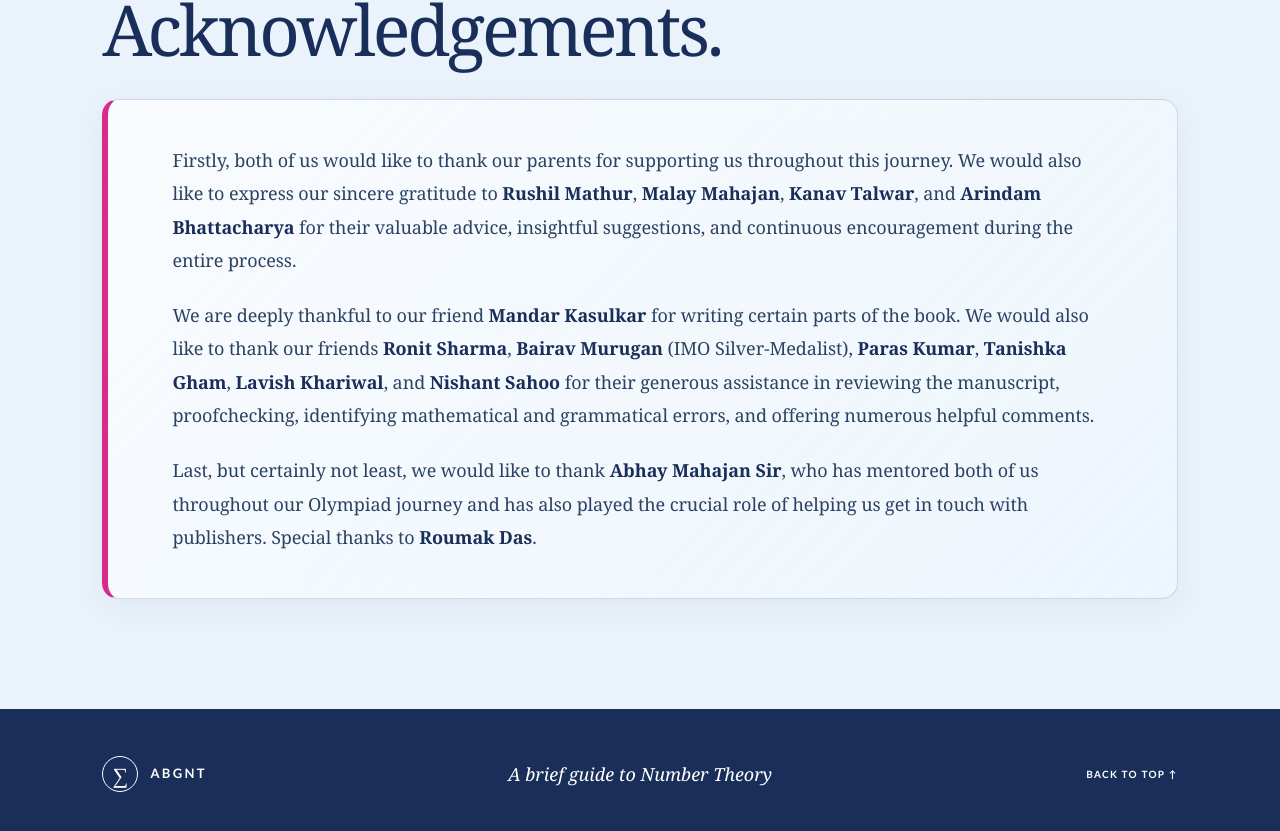
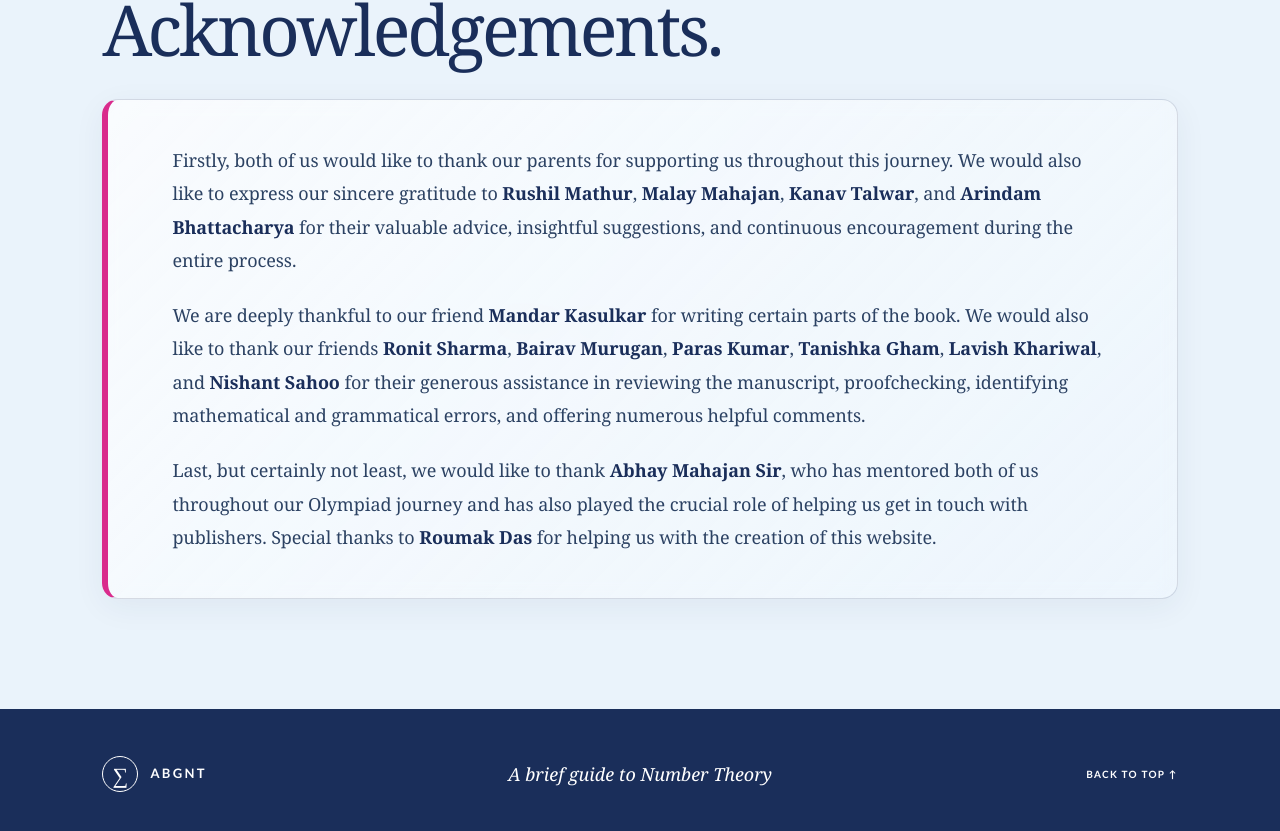
Before and after one commit to brief-guide-to-numbe-theory/number-theory-book, a Next.js app: page / in a window 1280 px wide. Shown: the part 5389-6220 px from the top of the page. Built offline with nearby package versions, Linux system fonts and the light colour scheme.

Commit message:
Revise acknowledgments section in page.tsx
Updated acknowledgments to include additional contributions and clarify roles.

```diff
--- a/app/page.tsx
+++ b/app/page.tsx
@@ -421,10 +421,10 @@ export default function Home() {
                   Firstly, both of us would like to thank our parents for supporting us throughout this journey. We would also like to express our sincere gratitude to <strong>Rushil Mathur</strong>, <strong>Malay Mahajan</strong>, <strong>Kanav Talwar</strong>, and <strong>Arindam Bhattacharya</strong> for their valuable advice, insightful suggestions, and continuous encouragement during the entire process.
                 </p>
                 <p>
-                  We are deeply thankful to our friend <strong>Mandar Kasulkar</strong> for writing certain parts of the book. We would also like to thank our friends <strong>Ronit Sharma</strong>, <strong>Bairav Murugan</strong> (IMO Silver-Medalist), <strong>Paras Kumar</strong>, <strong>Tanishka Gham</strong>, <strong>Lavish Khariwal</strong>, and <strong>Nishant Sahoo</strong> for their generous assistance in reviewing the manuscript, proofchecking, identifying mathematical and grammatical errors, and offering numerous helpful comments.
+                  We are deeply thankful to our friend <strong>Mandar Kasulkar</strong> for writing certain parts of the book. We would also like to thank our friends <strong>Ronit Sharma</strong>, <strong>Bairav Murugan</strong>, <strong>Paras Kumar</strong>, <strong>Tanishka Gham</strong>, <strong>Lavish Khariwal</strong>, and <strong>Nishant Sahoo</strong> for their generous assistance in reviewing the manuscript, proofchecking, identifying mathematical and grammatical errors, and offering numerous helpful comments.
                 </p>
                 <p>
-                  Last, but certainly not least, we would like to thank <strong>Abhay Mahajan Sir</strong>, who has mentored both of us throughout our Olympiad journey and has also played the crucial role of helping us get in touch with publishers. Special thanks to <strong>Roumak Das</strong>.
+                  Last, but certainly not least, we would like to thank <strong>Abhay Mahajan Sir</strong>, who has mentored both of us throughout our Olympiad journey and has also played the crucial role of helping us get in touch with publishers. Special thanks to <strong>Roumak Das</strong> for helping us with the creation of this website.
                 </p>
               </div>
             </div>
```
